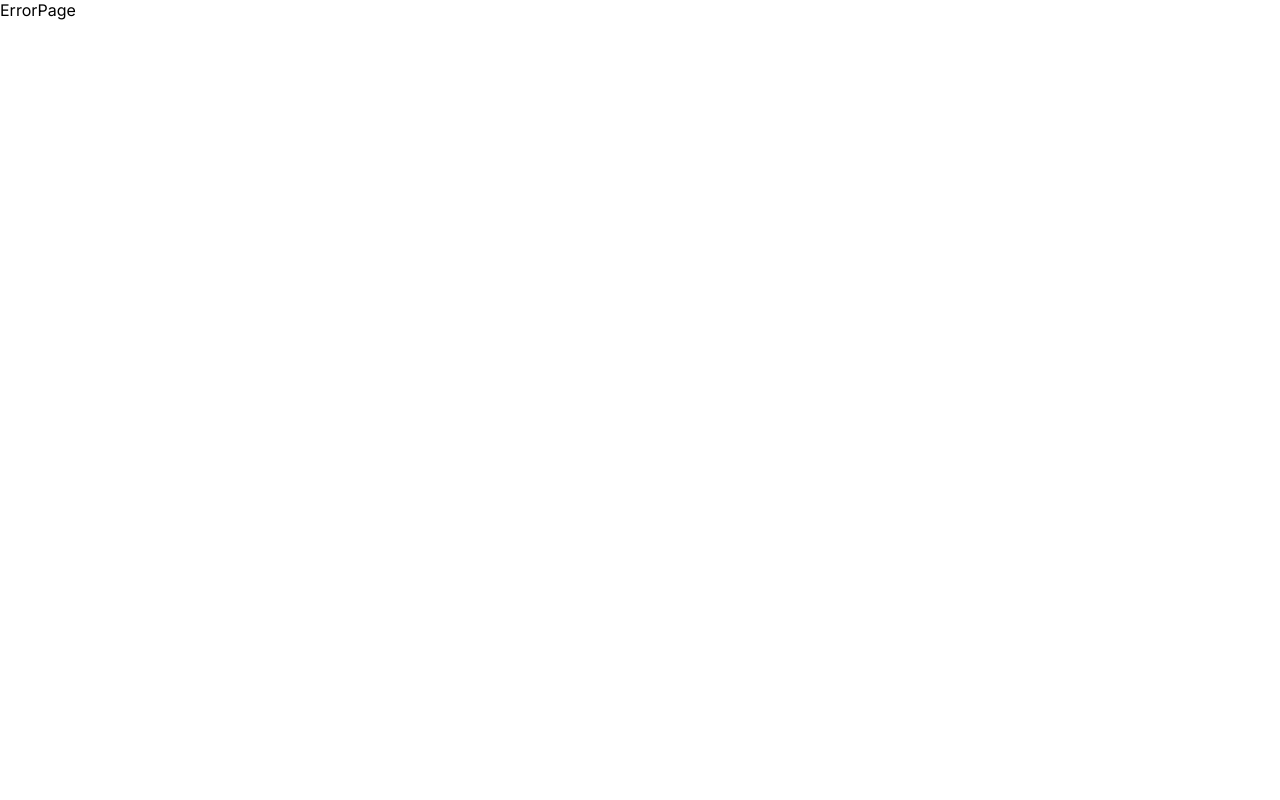
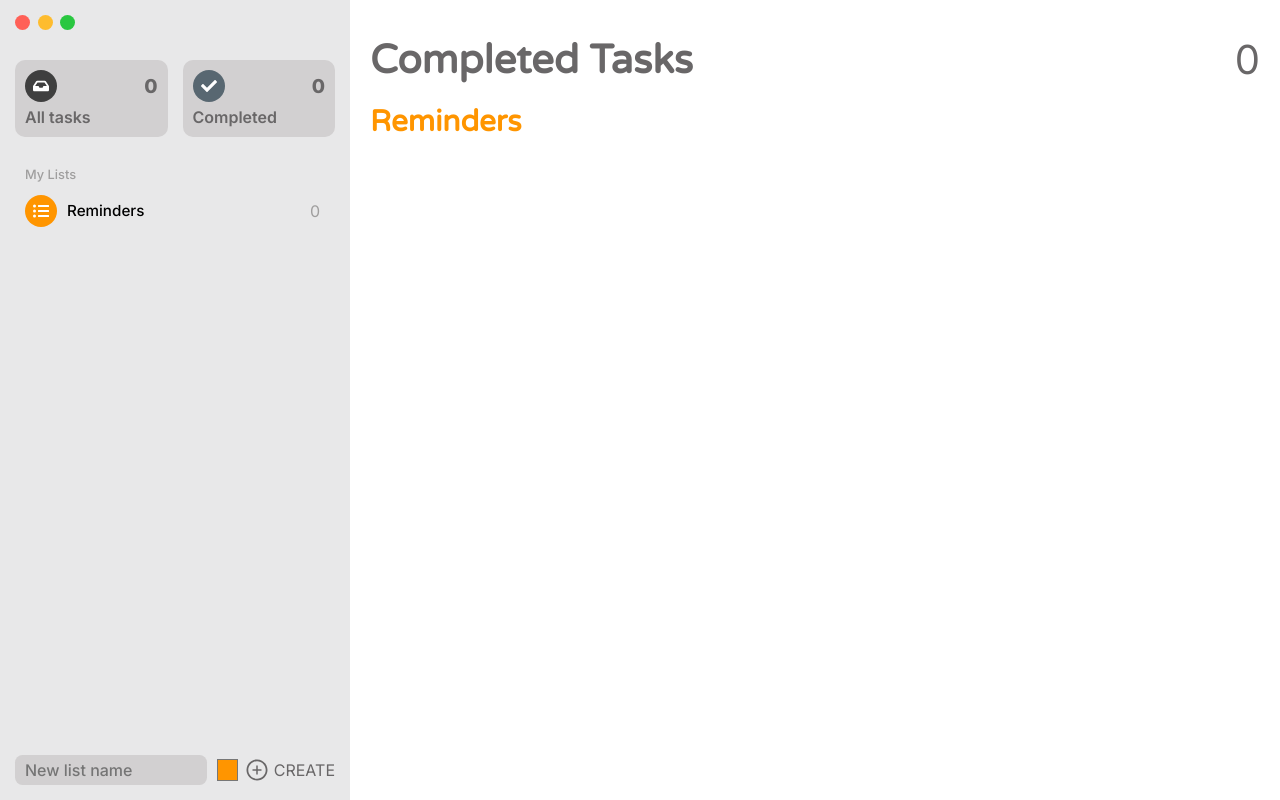
Before and after one commit to GabrielCornejoB/mac-reminders-clone, a React (Vite) app: page /mac-reminders-clone/completed in a window 1280 px wide. Before the commit this address had no page. Built offline with nearby package versions, Linux system fonts and the light colour scheme.

Commit message:
Fixed routing problem for gh-pages

```diff
--- a/src/features/Sidebar/components/Cards/Cards.tsx
+++ b/src/features/Sidebar/components/Cards/Cards.tsx
@@ -11,14 +11,14 @@ const Cards = () => {
   return (
     <section className={s.cards}>
       <Card
-        linkTo="/"
+        linkTo="/mac-reminders-clone/"
         counter={tasks.length}
         title="All tasks"
         color="#3f3f3f"
         icon={<FaInbox />}
       />
       <Card
-        linkTo="/completed"
+        linkTo="/mac-reminders-clone/completed"
         counter={tasks.filter((t) => t.isCompleted).length}
         title="Completed"
         color="#586771"
--- a/src/features/Sidebar/components/ListItem/ListItem.tsx
+++ b/src/features/Sidebar/components/ListItem/ListItem.tsx
@@ -14,7 +14,7 @@ const ListItem = ({ list }: Props) => {
   const tasks = useTasksStore((s) => s.getFilteredTasks(list.id));
 
   return (
-    <Link to={`/tasks/${list.id}`} className={s.listItem}>
+    <Link to={`/mac-reminders-clone/tasks/${list.id}`} className={s.listItem}>
       <div className={s.left}>
         <Icon icon={<FaListUl />} color={list.color} />
         <h3>{list.name}</h3>
--- a/src/pages/CompletedTasks/CompletedTasks.tsx
+++ b/src/pages/CompletedTasks/CompletedTasks.tsx
@@ -11,7 +11,7 @@ const CompletedTasks = () => {
   return (
     <main className={s.main}>
       <header className={s.header}>
-        <h1 className={s.title}>All Tasks</h1>
+        <h1 className={s.title}>Completed Tasks</h1>
         <h1>{tasks.filter((t) => t.isCompleted).length}</h1>
       </header>
       <ul className={s.lists}>
--- a/src/routes.tsx
+++ b/src/routes.tsx
@@ -3,7 +3,7 @@ import { AllTasks, CompletedTasks, ErrorPage, Layout, Tasks } from "./pages";
 
 const router = createBrowserRouter([
   {
-    path: "/",
+    path: "/mac-reminders-clone/",
     element: <Layout />,
     errorElement: <ErrorPage />,
     children: [
```
